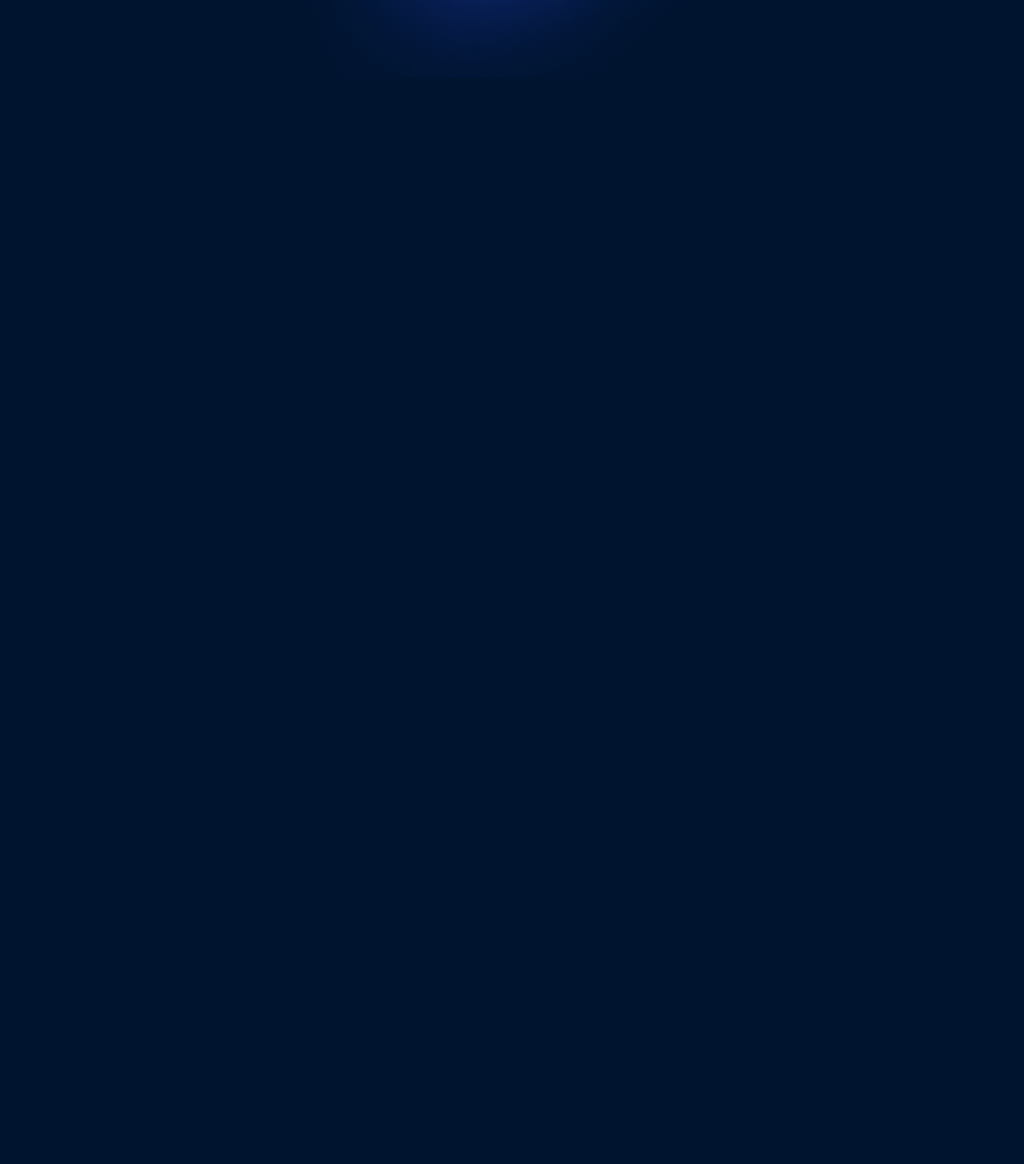
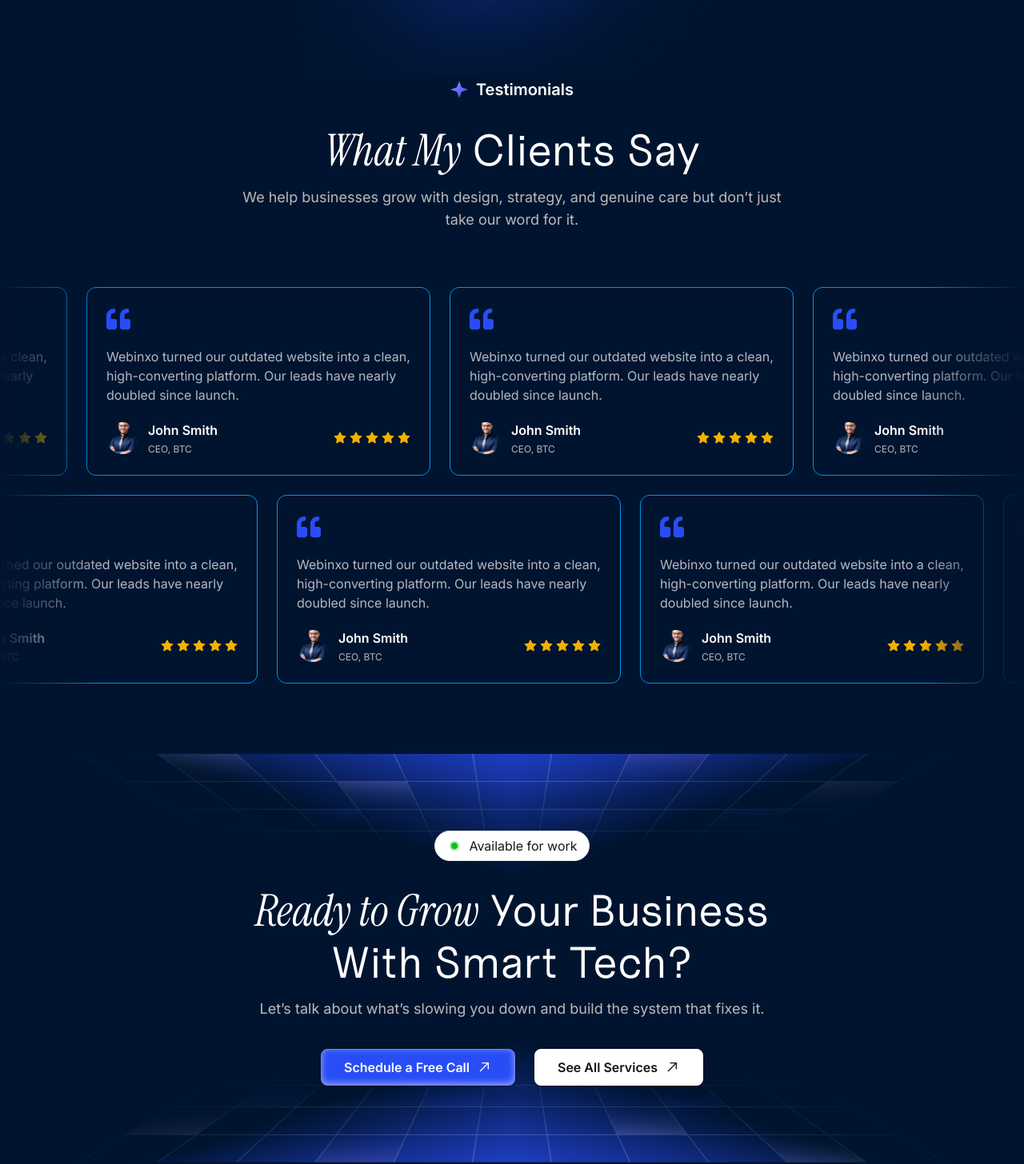
Before and after one commit to rahulsd380/Rahul-Sutradhar---Portfolio-Client, a Next.js app: page / in a window 1280 px wide. Shown: the part 8155-9611 px from the top of the page at 80% size. Before the commit the page ends 8253 px from the top, so only its background shows below. Built offline with nearby package versions, Linux system fonts and the light colour scheme.

Commit message:
Made testimonial and cta section responsive

```diff
--- a/src/app/(commonLayout)/page.tsx
+++ b/src/app/(commonLayout)/page.tsx
@@ -16,10 +16,10 @@ const Home = () => {
       <Services />
       <WhoIHelp/>
       <HowItWorks/>
-      {/* <Testimonial/> */}
-      {/* <div className="mb-[150px] mt-16 w-full"> */}
-        {/* <CTA /> */}
-      {/* </div> */}
+      <Testimonial/>
+      <div className="mb-[150px] mt-16 w-full">
+        <CTA />
+      </div>
     </div>
   );
 };
--- a/src/components/HomePage/HowItWorks/HowItWorks.tsx
+++ b/src/components/HomePage/HowItWorks/HowItWorks.tsx
@@ -37,7 +37,7 @@ const HowItWorks = () => {
       <Image
         src={GRADIENTS.howItWorksGradient}
         alt=""
-        className="absolute left-0 -top-96"
+        className="absolute left-0 -top-32 md:-top-96"
       />
       <Container>
         <div className="flex flex-col lg:flex-row items-center justify-between gap-10 md:gap-16 xl:gap-0 z-10 relative">
--- a/src/components/Reusable/CTA/CTA.tsx
+++ b/src/components/Reusable/CTA/CTA.tsx
@@ -31,7 +31,7 @@ const CTA = () => {
             description="Let’s talk about what’s slowing you down  and build the system that fixes it."
           />
 
-          <div className="flex items-center gap-6 mt-9">
+          <div className="flex items-center gap-3 md:gap-6 mt-9">
             <Button variant="primary" label="Schedule a Free Call" />
             <Button variant="secondary" label="See All Services" />
           </div>
--- a/src/components/Shared/Testimonial/Testimonial.tsx
+++ b/src/components/Shared/Testimonial/Testimonial.tsx
@@ -12,12 +12,12 @@ const Testimonial = () => {
         description="We help businesses grow with design, strategy, and genuine care but don’t just take our word for it."
       />
 
-      <div className="mt-[70px] space-y-6 relative">
+      <div className="mt-13 lg:mt-[70px] space-y-6 relative">
         {/* Left Gradient Blur */}
-        <div className="absolute left-0 top-0 w-32 h-full bg-linear-to-r from-neutral-10 to-transparent z-10 pointer-events-none"></div>
+        <div className="absolute left-0 top-0 w-32 h-full bg-linear-to-r from-neutral-10 to-transparent z-10 pointer-events-none hidden md:block"></div>
 
         {/* Right Gradient Blur */}
-        <div className="absolute right-0 top-0 w-32 h-full bg-linear-to-l from-neutral-10 to-transparent z-10 pointer-events-none"></div>
+        <div className="absolute right-0 top-0 w-32 h-full bg-linear-to-l from-neutral-10 to-transparent z-10 pointer-events-none hidden md:block"></div>
 
         {/* Top Marquee */}
         <div className="relative">
--- a/src/components/Shared/Testimonial/TestimonialCard.tsx
+++ b/src/components/Shared/Testimonial/TestimonialCard.tsx
@@ -7,7 +7,7 @@ const TestimonialCard = () => {
   return (
     <div className="bg-neutral-10 rounded-xl border border-primary-25 p-6 font-Inter flex flex-col justify-between gap-5 max-w-[430px] mr-6">
       <FaQuoteLeft className="text-primary-10 text-3xl" />
-      <p className="text-neutral-50">
+      <p className="text-sm md:text-base text-neutral-50">
         Webinxo turned our outdated website into a clean, high-converting
         platform. Our leads have nearly doubled since launch.
       </p>
```
